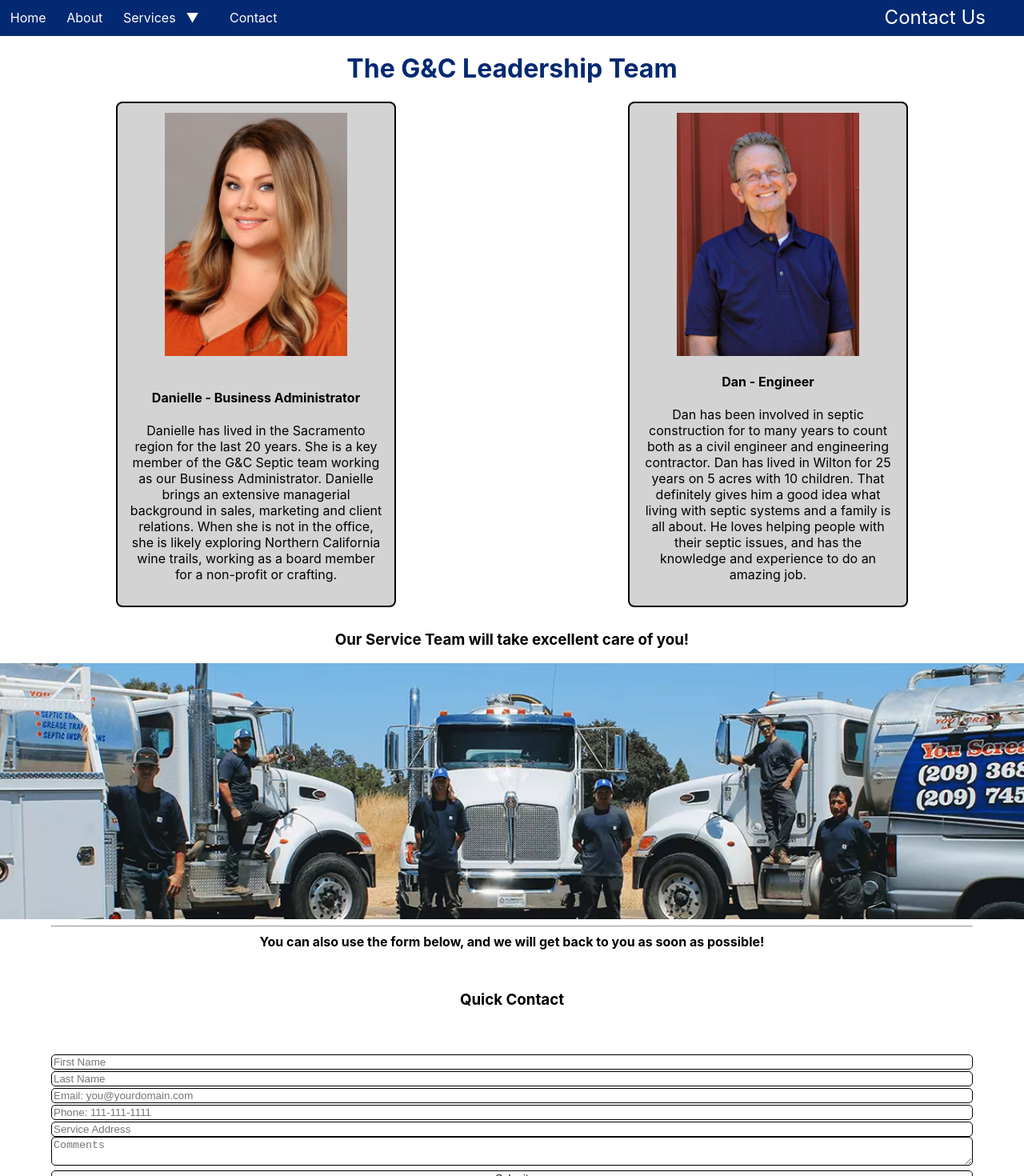
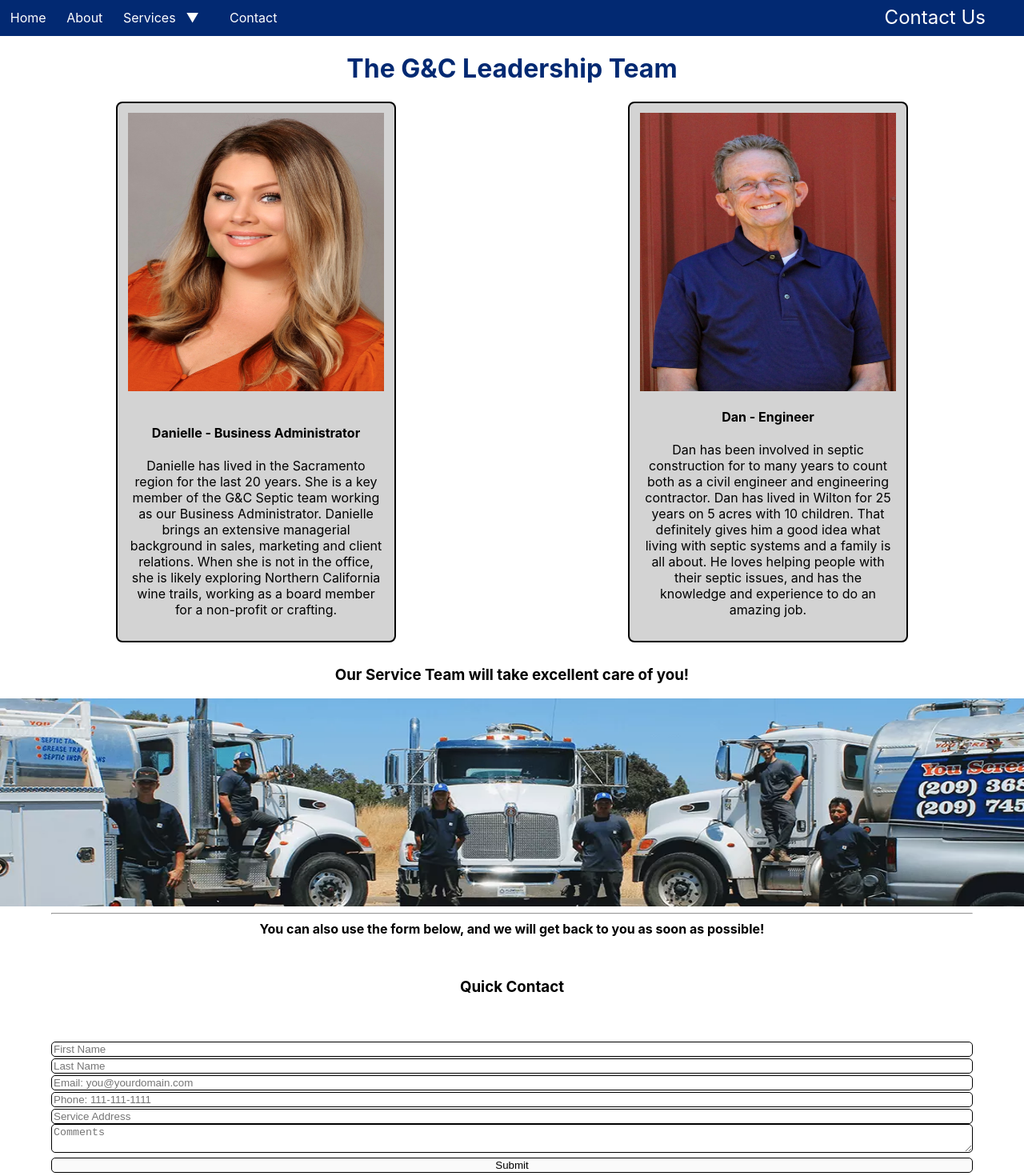
Before and after one commit to keating916/gcseptic, a Next.js app: page /about in a window 1280 px wide. Shown: the top 1470 px of the page at 80% size. Built offline with nearby package versions, Linux system fonts and the light colour scheme.

Commit message:
change carosel to 'Image' and added priority prop

```diff
--- a/components/contactForm.js
+++ b/components/contactForm.js
@@ -75,14 +75,14 @@ export default class ContactForm extends Component {
                                     <input className={styles.formControl} type="text" name="address" placeholder="Service Address"  value={this.state.address} onChange={this.handleChange}  required />
                                     <textarea name="comments" className={styles.formControl} placeholder="Comments" id="contactTextArea"  value={this.state.comments } onChange={this.handleChange}  ></textarea>
                                     <button className={styles.formControl} type="submit" id="formSubmitButton" disabled={d} onClick={evt => this.handleSubmit(evt)}>Submit</button>
-                                </form>c
+                                </form>
                         </div>
                     </div>
                 </>
             )
         }else {
             return(
-                <main className={styles.main}>
+                <div className={styles.main}>
                     <hr className={styles.divider} />
                     <p />
                     <p />
@@ -97,7 +97,7 @@ export default class ContactForm extends Component {
                     <p />
                     <p />
 
-                </main>
+                </div>
             )
         }
     }
--- a/pages/about.js
+++ b/pages/about.js
@@ -1,5 +1,8 @@
 import Head from "next/head";
 import Image from "next/image";
+import danielle from '../public/images/IMG_8291.jpg'
+import dan from '../public/images/dan.jpg'
+import team from '../public/images/pumping-team.webp'
 
 export default function About() {
     return(
@@ -25,7 +28,7 @@ export default function About() {
                 <div className="container">
                     <div className="card-row">
                         <div className="card">
-                            <img className="card-img-top" src="images/IMG_8291.jpg" alt="Danielle - Business Administrator" />
+                            <Image className="card-img-top" src={danielle} alt="Danielle - Business Administrator" width={264} height={348} placeholder='blur' priority />
                             <div className="card-body">
                                 <h4 className="card-title">Danielle - Business Administrator</h4>
                                 <p className="card-text">Danielle has lived in the Sacramento region for the last 20 years. She is a key member of the G&amp;C Septic team working as our Business Administrator. Danielle brings an extensive managerial background in sales, marketing and client relations. When she is not in the office, she is likely exploring Northern California wine trails, working as a board member for a non-profit or crafting.
@@ -33,7 +36,7 @@ export default function About() {
                             </div>
                         </div>
                         <div className="card">
-                            <img className="card-img-top" src="images/dan.jpg" alt="Dan - Engineer" />
+                            <Image className="card-img-top" src={dan} alt="Dan - Engineer" width={264} height={348} placeholder='blur' priority />
                             <div className="card-body">
                                 <h4 className="card-title">Dan - Engineer</h4>
                                 <p className="card-text">Dan has been involved in septic construction for to many years to count both as a civil engineer and engineering contractor.  Dan has lived in Wilton for 25 years on 5 acres with 10 children. That definitely gives him a good idea what living with septic systems and a family is all about. He loves helping people with their septic issues, and has the knowledge and experience to do an amazing job.</p>
@@ -42,7 +45,7 @@ export default function About() {
                     </div>
                     <div className="service-team">
                         <h3 className="text-center">Our Service Team will take excellent care of you!</h3>
-                        <img className="serviceimg" src="images/pumping-team.webp" alt="Our service team" />
+                        <Image className="serviceimg" src={team} alt="Our service team" width={762} height={260} placeholder="blur" />
                     </div>
 
                 </div>
```
Also changed, not shown: components/carousel.js (+5 -2 lines).
